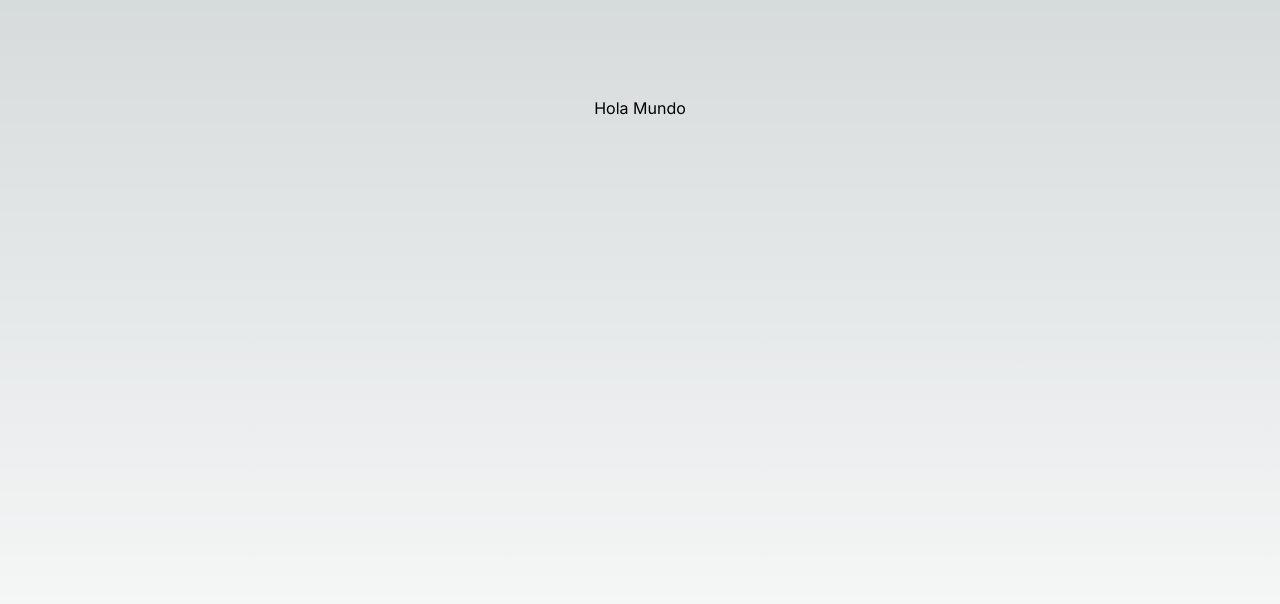
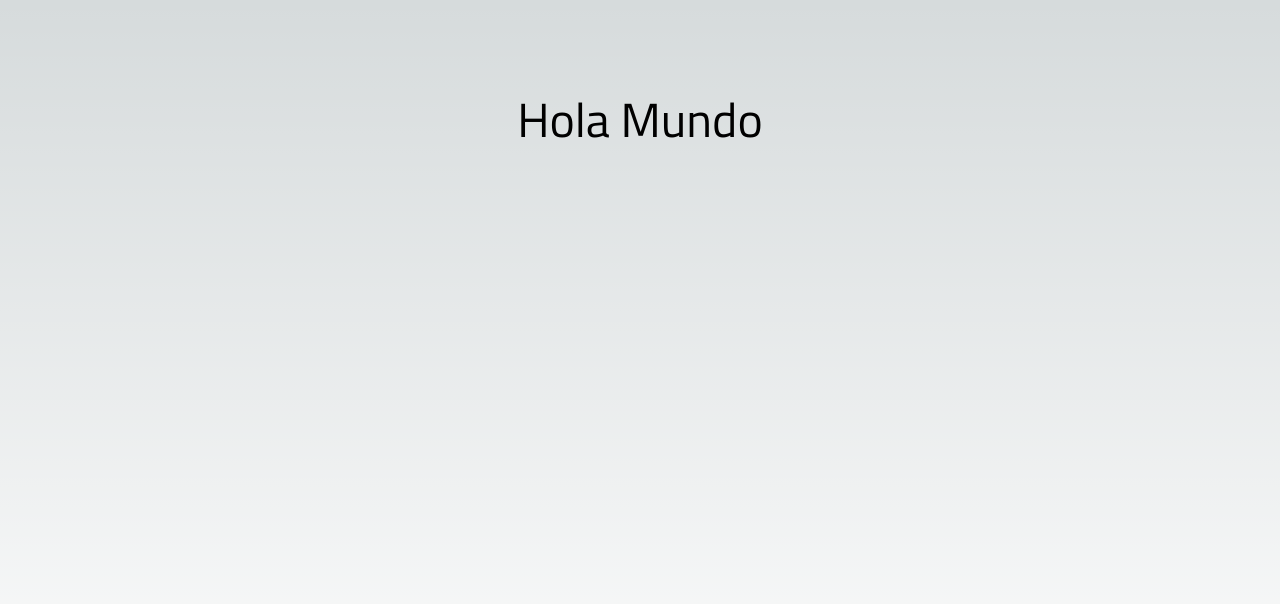
Before and after one commit to joseuribeh98/next_course-first_steps, a Next.js app: page / in a window 1280 px wide. Shown: the top 604 px of the page. Built offline with nearby package versions, Linux system fonts and the light colour scheme.

Commit message:
FEAT: Titilium Web font added

```diff
--- a/app/layout.tsx
+++ b/app/layout.tsx
@@ -1,8 +1,8 @@
 import type { Metadata } from 'next'
-import { Inter } from 'next/font/google'
+import { Titillium_Web } from 'next/font/google'
 import './globals.css'
 
-const inter = Inter({ subsets: ['latin'] })
+const titillium = Titillium_Web({ weight: ["400"], subsets: ['latin'] })
 
 export const metadata: Metadata = {
   title: 'Create Next App',
@@ -15,8 +15,8 @@ export default function RootLayout({
   children: React.ReactNode
 }) {
   return (
-    <html lang="en">
-      <body className={inter.className}>{children}</body>
+    <html lang="es">
+      <body className={titillium.className}>{children}</body>
     </html>
   )
 }
--- a/app/page.tsx
+++ b/app/page.tsx
@@ -3,7 +3,7 @@ import Image from 'next/image'
 export default function Home() {
   return (
     <main className="flex min-h-screen flex-col items-center justify-between p-24">
-        <span>Hola Mundo</span>
+        <span className='text-5xl'>Hola Mundo</span>
     </main>
   )
 }
```
